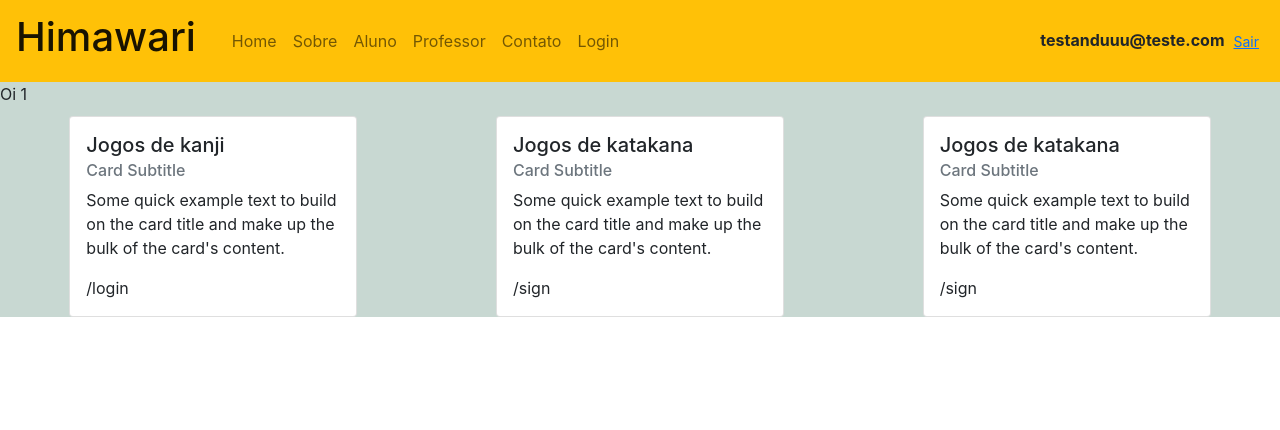
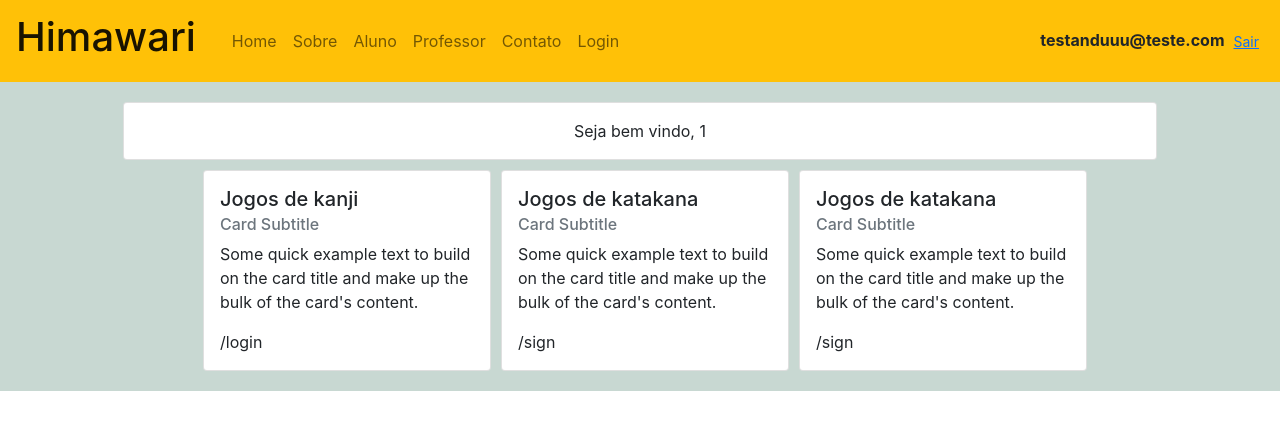
Before and after one commit to tiagoharumitsukodama/plataforma_educacao, a Next.js app: page /teacher/1 in a window 1280 px wide. Shown: the top 430 px of the page. Built offline with nearby package versions, Linux system fonts and the light colour scheme.

Commit message:
style teacher

```diff
--- a/Components/Teacher/menu.js
+++ b/Components/Teacher/menu.js
@@ -17,18 +17,24 @@ export default function Menu(){
         }
     ]
 
-    const styles = {
+    const stylesCard = {
         display: "flex",
         flexWrap: "wrap",
-        justifyContent: "space-around"
+        justifyContent: "center"
     }
 
     return (
-        <div style={styles}>
+        <div style={stylesCard}>
             {
                 menu_list.map(card => {
                     return (
-                        <Card style={{ width: '18rem', marginTop: "10px" }}>
+                        <Card
+                            key={Math.random()}
+                            style={{
+                                width: '18rem',
+                                marginTop: "10px",
+                                marginLeft: "10px",
+                                }}>
                         <Card.Body>
                             <Card.Title>{card.title}</Card.Title>
                             <Card.Subtitle className="mb-2 text-muted">Card Subtitle</Card.Subtitle>
--- a/pages/teacher/[id].js
+++ b/pages/teacher/[id].js
@@ -1,10 +1,10 @@
 import { useRouter } from 'next/router'
 import Image from 'next/image'
 import styles from '../../styles/Teacher.module.css'
-
 import firebase from '../../Repositories/firebase'
 import Nav from '../../Layouts/nav'
 import Menu from '../../Components/Teacher/menu'
+import { Card } from 'react-bootstrap'
 
 export default function Teacher(props){
 
@@ -22,10 +22,11 @@ export default function Teacher(props){
           <Nav user={user_email}/>
 
           <main className={styles.main}>
-            Oi { id }
+            <Card className="col-10 text-center">
+              <Card.Body>Seja bem vindo, {id}</Card.Body>
+            </Card>
             <Menu />
           </main>
-
         </div>
     );
 }
--- a/styles/Teacher.module.css
+++ b/styles/Teacher.module.css
@@ -4,4 +4,8 @@
 }
 
 .main {
+    display: flex;
+    align-items: center;
+    flex-direction: column;
+    padding: 20px;
 }
```
